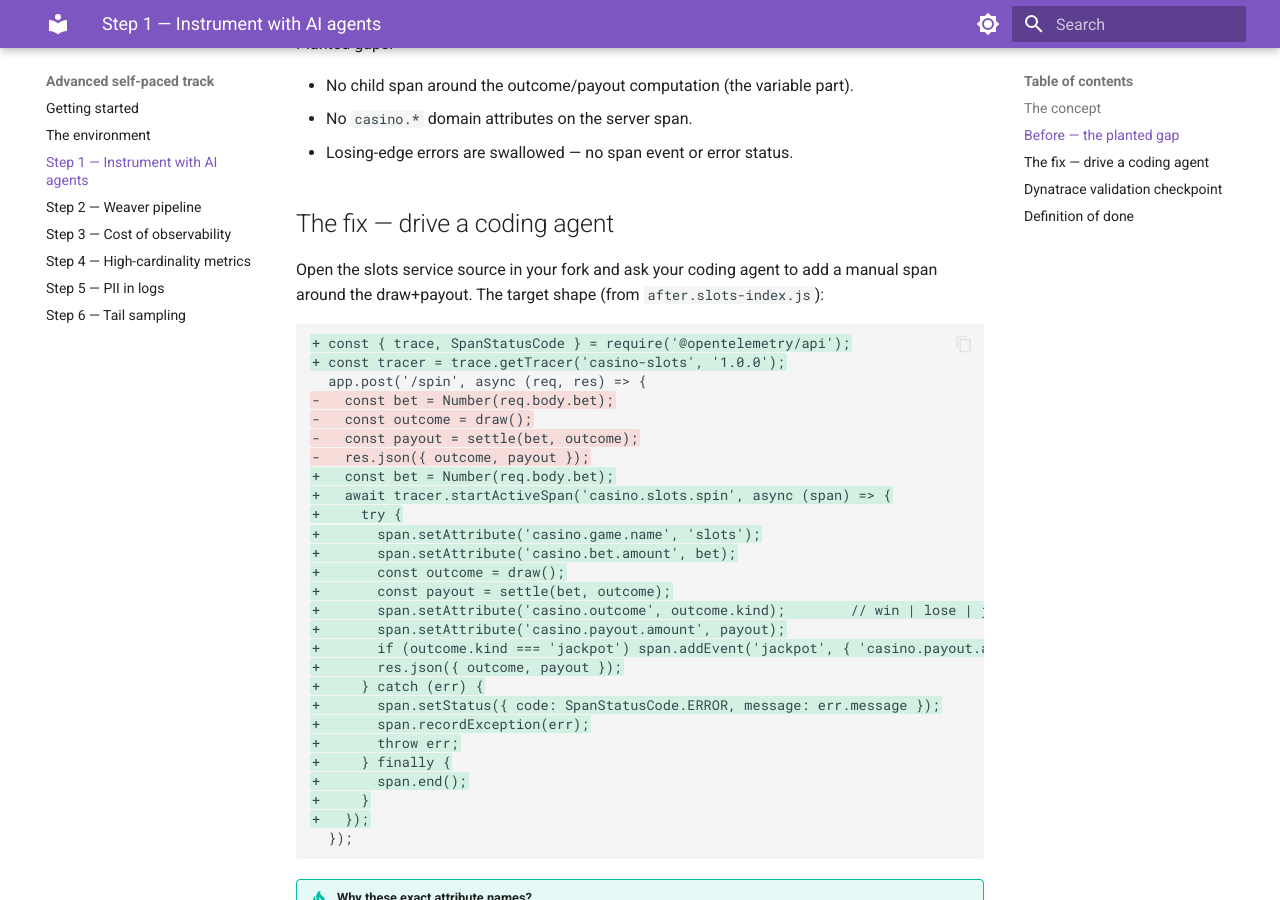
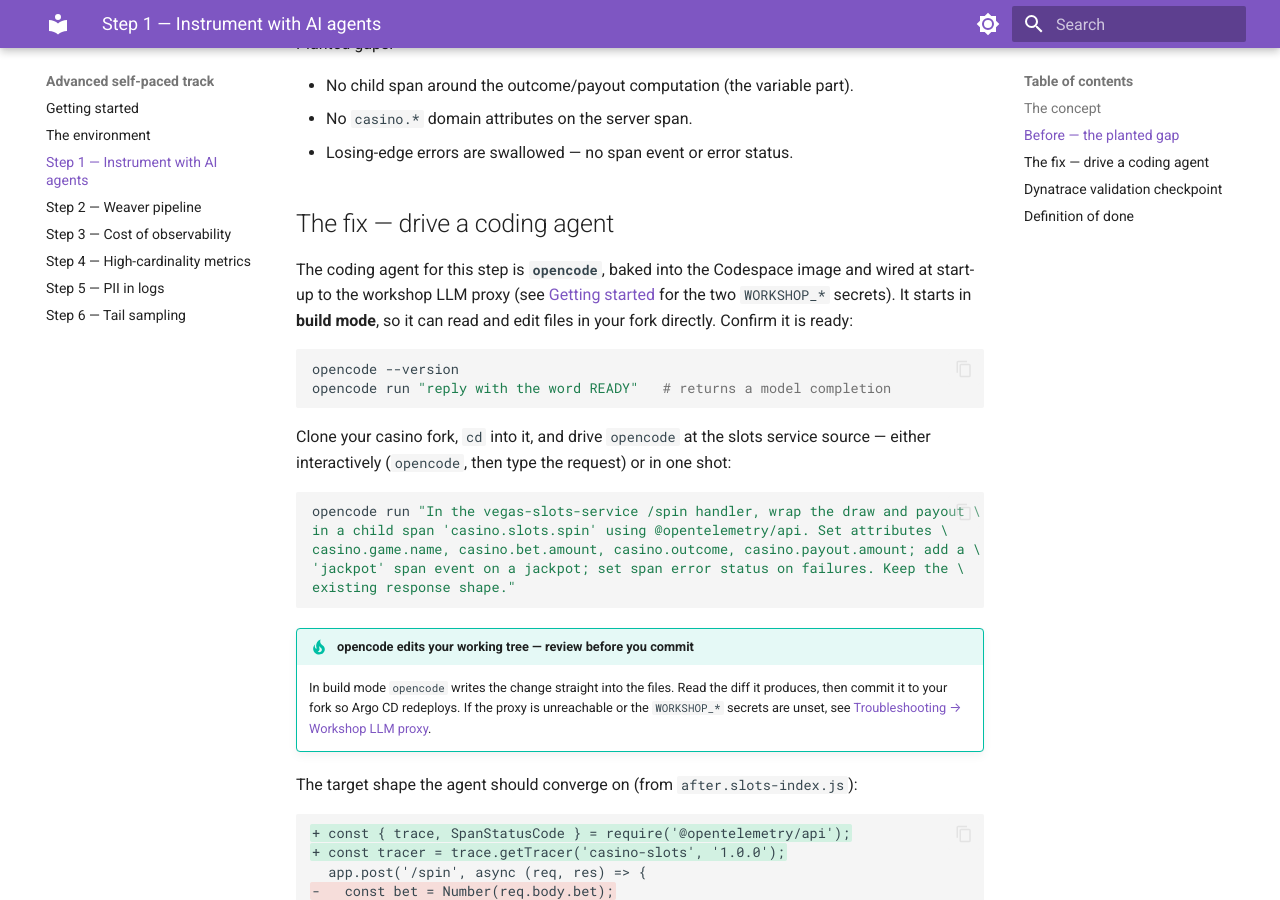
Before and after one commit to henrikrexed/Otel-Training, an MkDocs documentation site: the page built from docs-site/advanced/step-1-instrument-with-agents.md, in a window 1280 px wide and 900 px high, scrolled down 749 px. Built offline with MkDocs 1.6.1 and Material for MkDocs 9.7.7, drawn with Linux system fonts in a browser that asks for light colours.

Commit message:
feat(devcontainer): opencode CLI + LiteLLM dispenser in the Codespace (ISI-7138)
Wire the advanced-track AI coding agent into the devcontainer, ported from
henrikrexed/dynatrace-AI-Agent-Workshop (jq instead of node for parsing).

- dispense-llm.sh: GET the facilitator dispenser with X-Room-Password, parse
  {proxy_url,virtual_key,model} with jq, write a 0600 gitignored
  .workshop-llm.env (base URL +/v1, key, model, OPENAI_* aliases) and an
  opencode.json OpenAI-compatible provider. Idempotent, non-fatal, key masked
  in all logs; handles 200/401/000/other and skips cleanly when the two
  WORKSHOP_* secrets are absent (exit 0).
- install-tools.sh + Dockerfile: install_opencode (pinned OPENCODE_VERSION,
  arch-aware x64/arm64, idempotent, non-fatal) baked into the image, mirroring
  install_dtctl.
- postCreate.sh: dispense + configure before cluster bring-up, honoring the
  graceful-skip contract; source .workshop-llm.env from ~/.bashrc.
- devcontainer.json / .env.example / .env.sample: WORKSHOP_DISPENSER_URL +
  WORKSHOP_ROOM_PASSWORD vocabulary (remoteEnv passthrough; two env files kept
  in sync) + OPENCODE_* version pins.
- docs: advanced/getting-started secrets table, setup.md §1 opencode check,
  advanced/step-1 makes opencode the concrete CLI, troubleshooting 401/000/
  budget rows. mkdocs --strict passes.
- security (ISI-6985): .workshop-llm.env gitignored; no script path echoes the
  key; opencode.json references the key via {env:...}, never embeds it.

Verified: dispense-llm.sh skip/200/401/000 + idempotent re-run; generated
opencode.json parses in the real opencode binary (lists workshop/<model>);
dispensed model flows through; opencode release assets resolve; mkdocs --strict
green. Live `opencode run` smoke gated on the facilitator-provisioned dispenser.

Co-Authored-By: Paperclip <noreply@paperclip.ing>
Signed-off-by: Henrik Rexed <henrik@perfbytes.com>

````diff
--- a/docs-site/advanced/step-1-instrument-with-agents.md
+++ b/docs-site/advanced/step-1-instrument-with-agents.md
@@ -38,9 +38,36 @@
 
 ## The fix — drive a coding agent
 
-Open the slots service source in your fork and ask your coding agent to add a
-manual span around the draw+payout. The target shape (from
-`after.slots-index.js`):
+The coding agent for this step is **`opencode`**, baked into the Codespace image
+and wired at start-up to the workshop LLM proxy (see
+[Getting started](getting-started.md#1-tokens-you-need) for the two `WORKSHOP_*`
+secrets). It starts in **build mode**, so it can read and edit files in your
+fork directly. Confirm it is ready:
+
+```bash
+opencode --version
+opencode run "reply with the word READY"   # returns a model completion
+```
+
+Clone your casino fork, `cd` into it, and drive `opencode` at the slots service
+source — either interactively (`opencode`, then type the request) or in one
+shot:
+
+```bash
+opencode run "In the vegas-slots-service /spin handler, wrap the draw and payout \
+in a child span 'casino.slots.spin' using @opentelemetry/api. Set attributes \
+casino.game.name, casino.bet.amount, casino.outcome, casino.payout.amount; add a \
+'jackpot' span event on a jackpot; set span error status on failures. Keep the \
+existing response shape."
+```
+
+!!! tip "opencode edits your working tree — review before you commit"
+    In build mode `opencode` writes the change straight into the files. Read the
+    diff it produces, then commit it to your fork so Argo CD redeploys. If the
+    proxy is unreachable or the `WORKSHOP_*` secrets are unset, see
+    [Troubleshooting → Workshop LLM proxy](../troubleshooting.md#workshop-llm-proxy-opencode).
+
+The target shape the agent should converge on (from `after.slots-index.js`):
 
 ```diff
 + const { trace, SpanStatusCode } = require('@opentelemetry/api');
````
Also changed, not shown: docs-site/advanced/getting-started.md (+9 -0 lines), docs-site/setup.md (+18 -0 lines), docs-site/troubleshooting.md (+14 -0 lines), 8 other files.
